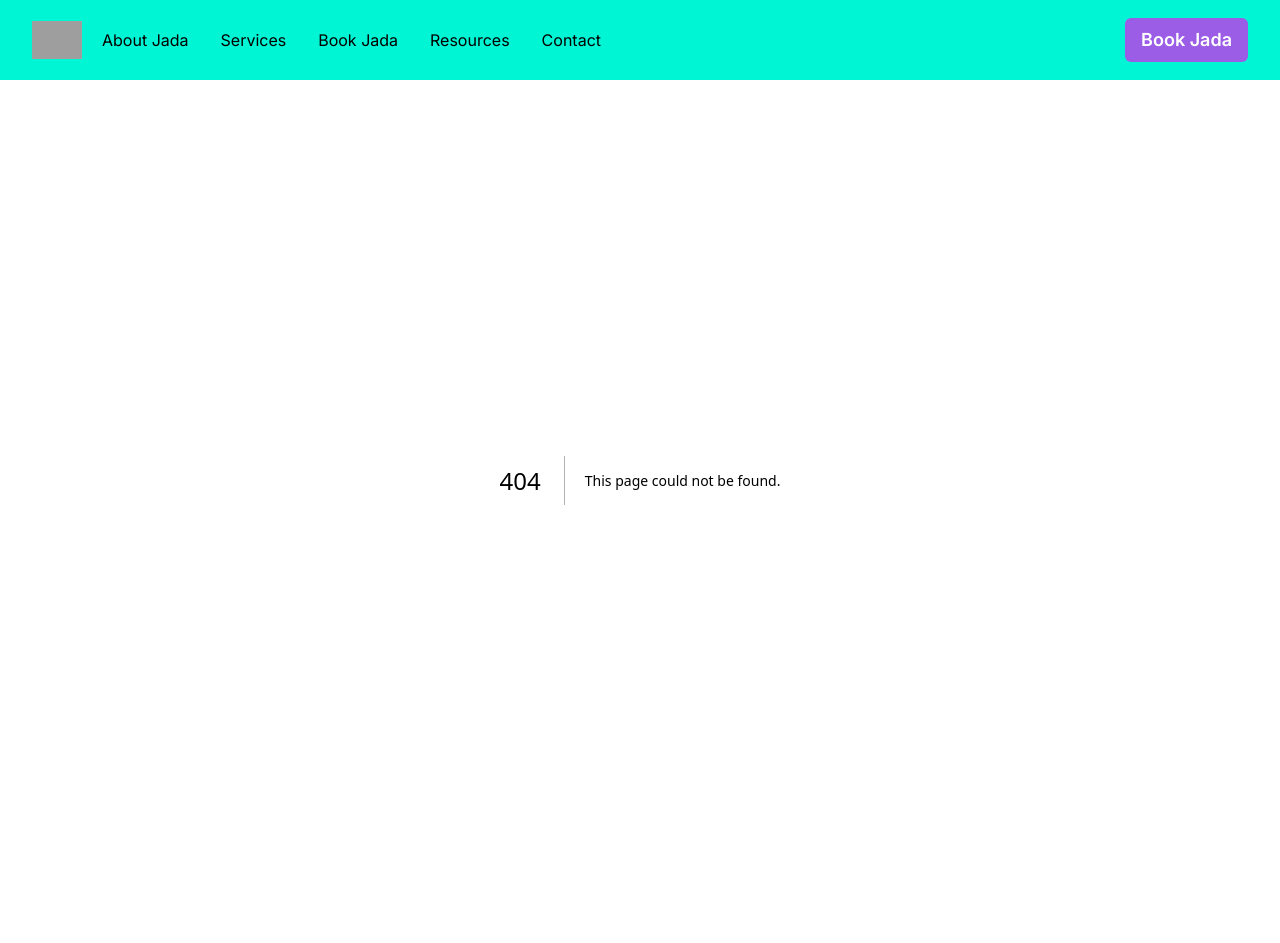
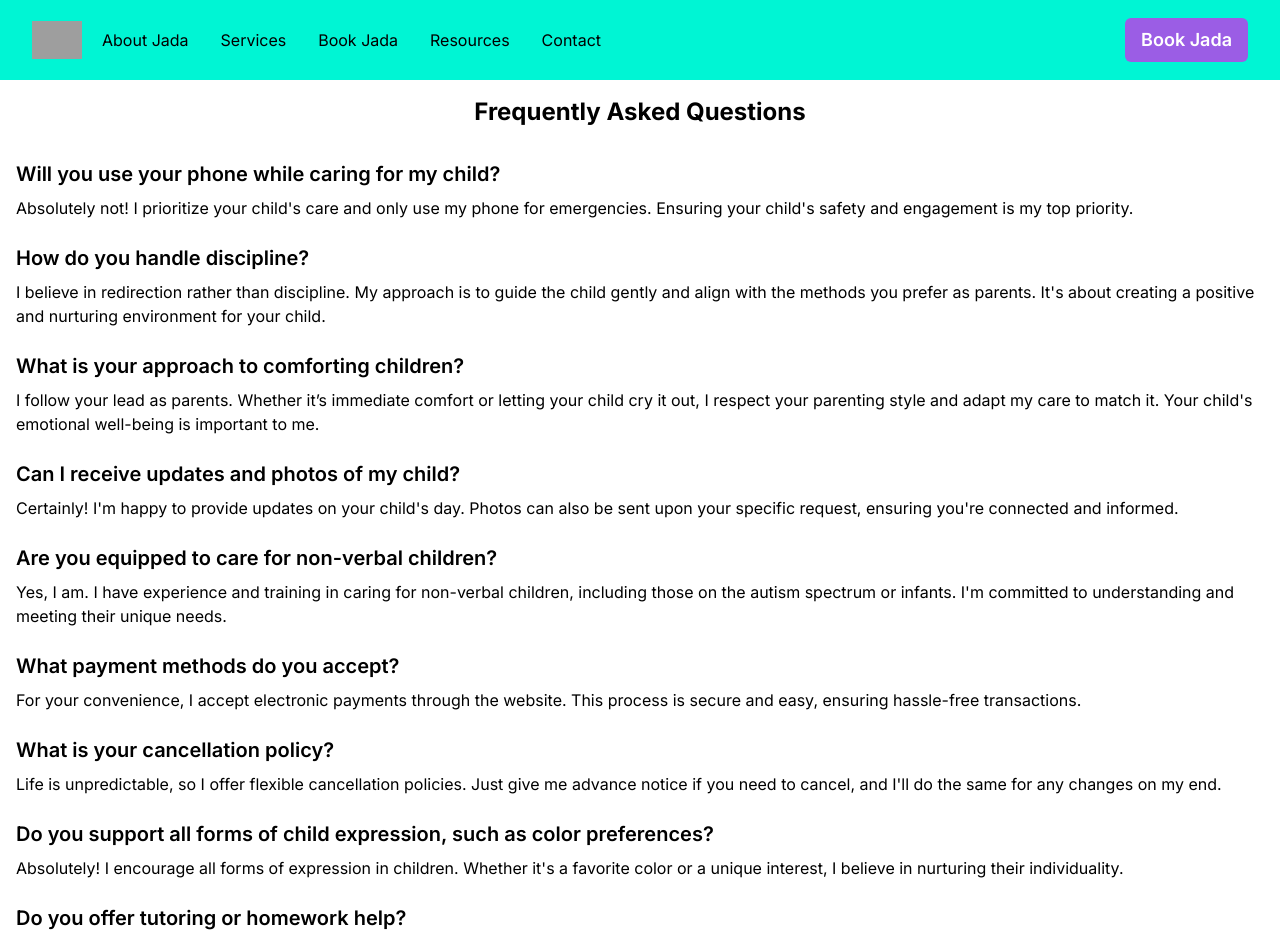
Before and after one commit to AdeshPawaroo/Hackathon, a Next.js app: page /faq in a window 1280 px wide. Before the commit this address had no page. Shown: the top 943 px of the page. Before the commit the page ends 880 px from the top, so only its background shows below. Built offline with nearby package versions, Linux system fonts and the light colour scheme; grey boxes are pictures that could not be loaded.

Commit message:
added faq page

```diff
--- /dev/null
+++ b/app/faq/page.tsx
@@ -0,0 +1,57 @@
+import React from 'react';
+
+const faqs = [
+    {
+      question: "Will you use your phone while caring for my child?",
+      answer: "Absolutely not! I prioritize your child's care and only use my phone for emergencies. Ensuring your child's safety and engagement is my top priority."
+    },
+    {
+      question: "How do you handle discipline?",
+      answer: "I believe in redirection rather than discipline. My approach is to guide the child gently and align with the methods you prefer as parents. It's about creating a positive and nurturing environment for your child."
+    },
+    {
+      question: "What is your approach to comforting children?",
+      answer: "I follow your lead as parents. Whether it’s immediate comfort or letting your child cry it out, I respect your parenting style and adapt my care to match it. Your child's emotional well-being is important to me."
+    },
+    {
+      question: "Can I receive updates and photos of my child?",
+      answer: "Certainly! I'm happy to provide updates on your child's day. Photos can also be sent upon your specific request, ensuring you're connected and informed."
+    },
+    {
+      question: "Are you equipped to care for non-verbal children?",
+      answer: "Yes, I am. I have experience and training in caring for non-verbal children, including those on the autism spectrum or infants. I'm committed to understanding and meeting their unique needs."
+    },
+    {
+      question: "What payment methods do you accept?",
+      answer: "For your convenience, I accept electronic payments through the website. This process is secure and easy, ensuring hassle-free transactions."
+    },
+    {
+      question: "What is your cancellation policy?",
+      answer: "Life is unpredictable, so I offer flexible cancellation policies. Just give me advance notice if you need to cancel, and I'll do the same for any changes on my end."
+    },
+    {
+      question: "Do you support all forms of child expression, such as color preferences?",
+      answer: "Absolutely! I encourage all forms of expression in children. Whether it's a favorite color or a unique interest, I believe in nurturing their individuality."
+    },
+    {
+      question: "Do you offer tutoring or homework help?",
+      answer: "Yes, I do! Drawing from my academic background and experience, I offer tutoring and homework assistance to support your child's educational journey."
+    }
+  ];
+
+
+export default function FAQPage() {
+    return (
+        <div className="container mx-auto p-4">
+            <h1 className="text-2xl font-bold text-center mb-8">Frequently Asked Questions</h1>
+            <div>
+                {faqs.map((faq, index) => (
+                    <div key={index} className="mb-6">
+                        <h2 className="text-xl font-semibold mb-2">{faq.question}</h2>
+                        <p>{faq.answer}</p>
+                    </div>
+                ))}
+            </div>
+        </div>
+    );
+}
```
